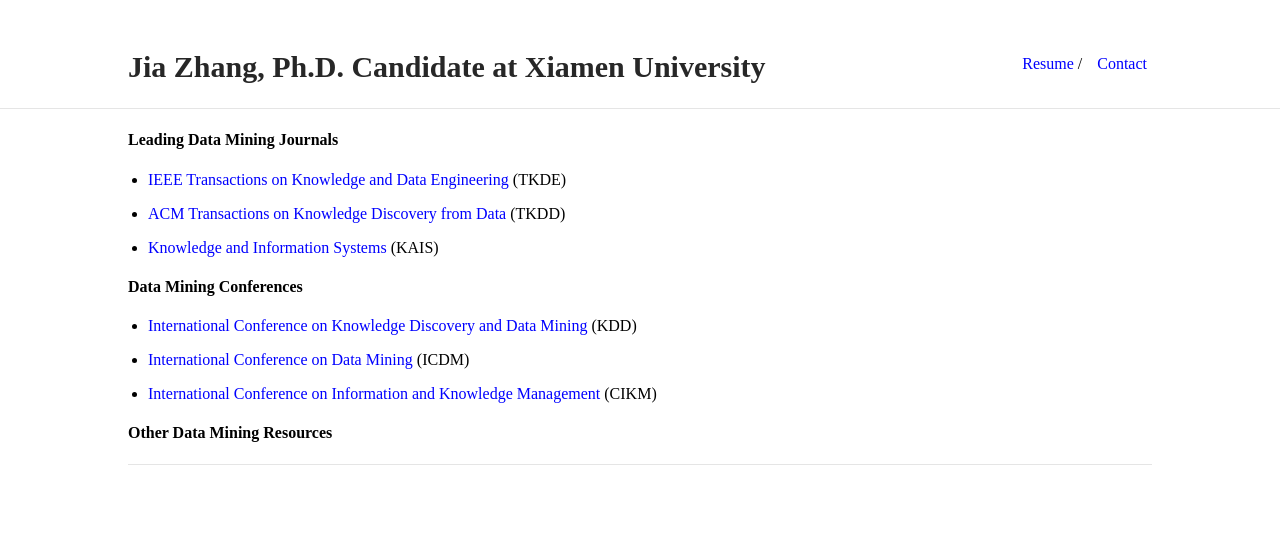
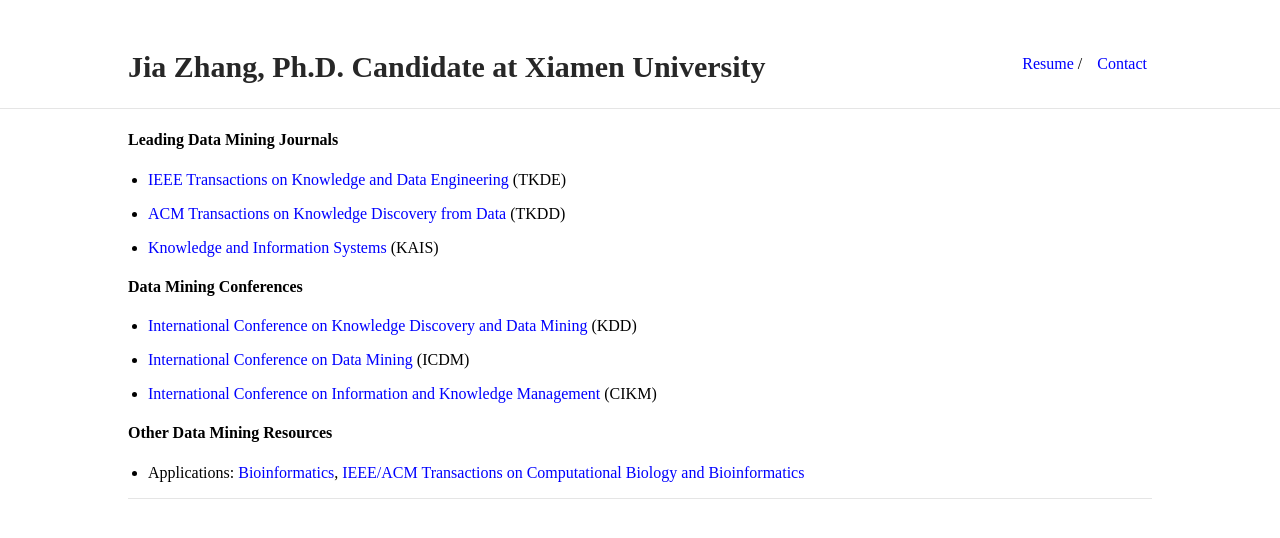
Before and after one commit to jiazhang-ml/jiazhang-ml.github.io, a Jekyll site: the page built from links-dm.md, in a window 1280 px wide, cut to the strip 0-876 px from the top of the page. Shown: the top 538 px of the strip. Built offline with Jekyll 4.4.1, drawn with Linux system fonts in a browser that asks for light colours.

Commit message:
Update links-dm.md

```diff
--- a/links-dm.md
+++ b/links-dm.md
@@ -19,3 +19,5 @@ is_contact: true
 * [International Conference on Information and Knowledge Management](http://www.cikmconference.org/) (CIKM)
 
 #### Other Data Mining Resources
+
+* Applications: [Bioinformatics](https://dblp.uni-trier.de/db/journals/bioinformatics/), [IEEE/ACM Transactions on Computational Biology and Bioinformatics](https://dblp.uni-trier.de/db/journals/tcbb/)
```
